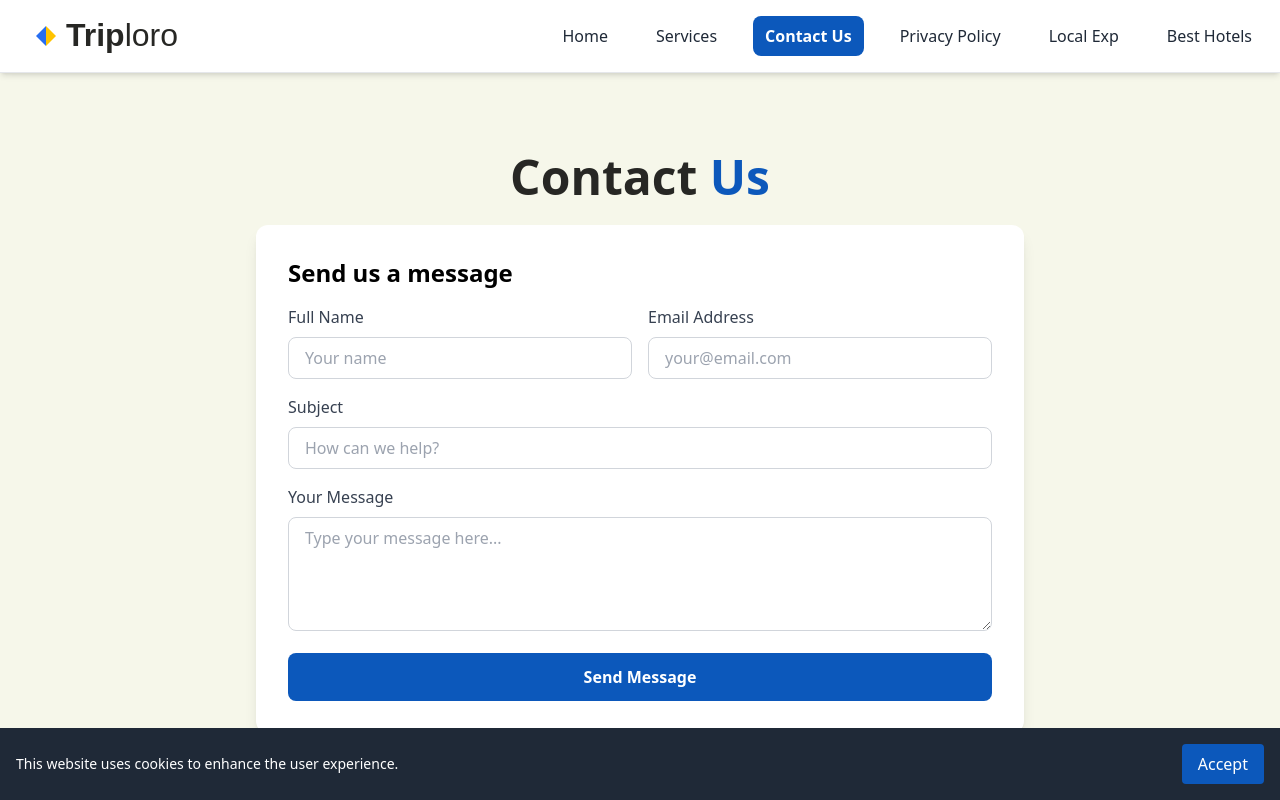
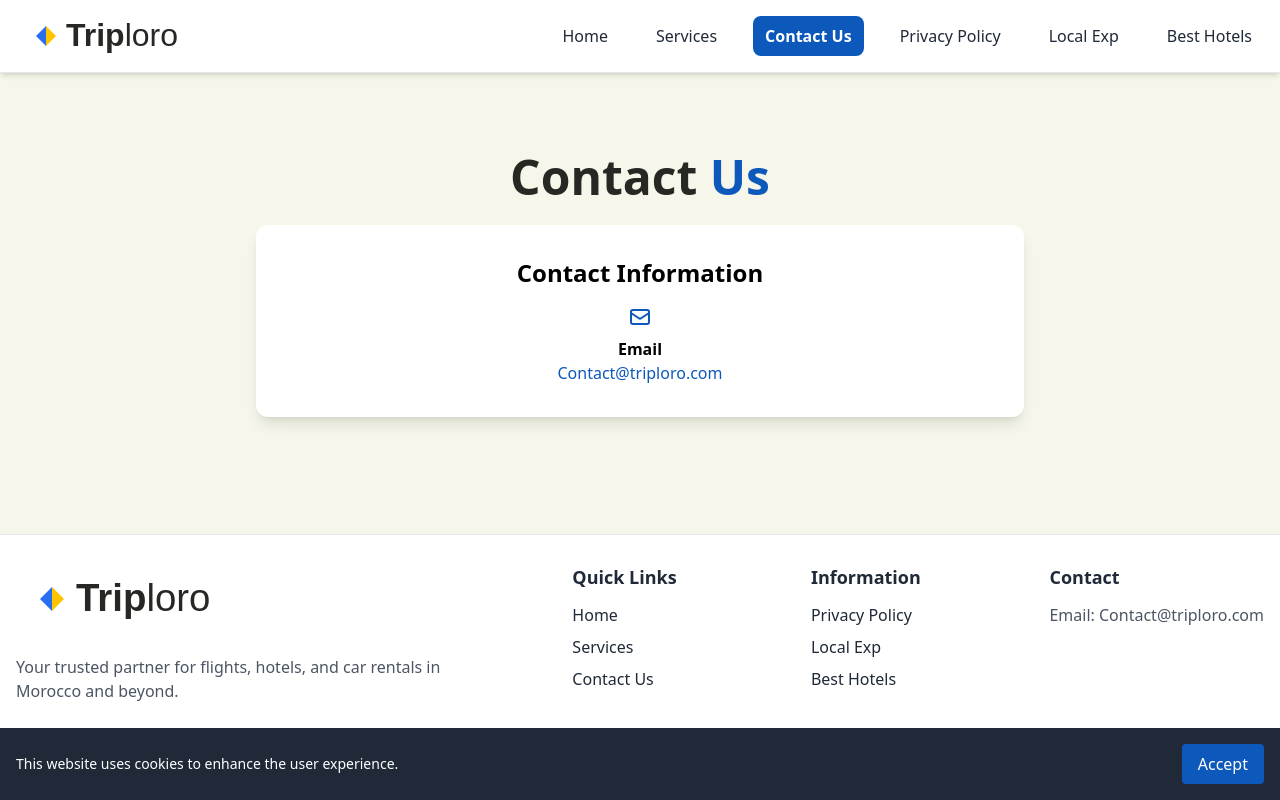
Before and after one commit to noss101/fly-and-room, a React (Vite) app: page /contact in a window 1280 px wide. Shown: the top 800 px of the page. Built offline with nearby package versions, Linux system fonts and the light colour scheme; a web font is replaced by a local one.

Commit message:
Simplify contact page

```diff
--- a/src/pages/ContactPage.jsx
+++ b/src/pages/ContactPage.jsx
@@ -1,153 +1,30 @@
-import React, { useState } from 'react';
+import React from 'react';
 
 const ContactPage = () => {
-  const [formData, setFormData] = useState({
-    name: '',
-    email: '',
-    subject: '',
-    message: '',
-  });
-  const [status, setStatus] = useState(null);
-
-  const handleChange = (e) => {
-    setFormData({ ...formData, [e.target.name]: e.target.value });
-  };
-
-  const handleSubmit = async (e) => {
-    e.preventDefault();
-
-    const serviceId = import.meta.env.VITE_EMAILJS_SERVICE_ID;
-    const templateId = import.meta.env.VITE_EMAILJS_TEMPLATE_ID;
-    const userId = import.meta.env.VITE_EMAILJS_PUBLIC_KEY;
-
-    if (!serviceId || !templateId || !userId) {
-      console.error('Missing EmailJS configuration');
-      setStatus('config-error');
-      return;
-    }
-
-    setStatus('loading');
-    try {
-      const response = await fetch('https://api.emailjs.com/api/v1.0/email/send', {
-        method: 'POST',
-        headers: { 'Content-Type': 'application/json' },
-        body: JSON.stringify({
-          service_id: serviceId,
-          template_id: templateId,
-          user_id: userId,
-          template_params: {
-            from_name: formData.name,
-            reply_to: formData.email,
-            subject: formData.subject,
-            message: formData.message,
-          },
-        }),
-      });
-
-      if (!response.ok) throw new Error('Email not sent');
-      setStatus('success');
-      setFormData({ name: '', email: '', subject: '', message: '' });
-    } catch (error) {
-      console.error(error);
-      setStatus('error');
-    }
-  };
 
   return (
     <div className="container mx-auto px-4 py-12">
-      <div className="max-w-3xl mx-auto">
-        <h1 className="text-3xl sm:text-4xl md:text-5xl font-bold mb-6 text-center text-[#272724]">
+      <div className="max-w-3xl mx-auto text-center">
+        <h1 className="text-3xl sm:text-4xl md:text-5xl font-bold mb-6 text-[#272724]">
           Contact <span className="text-primary">Us</span>
         </h1>
-
-        <div className="bg-white rounded-xl shadow-lg p-8 mb-8">
-          <h2 className="text-2xl font-semibold mb-4">Send us a message</h2>
-          <form className="space-y-4" onSubmit={handleSubmit}>
-            <div className="grid grid-cols-1 md:grid-cols-2 gap-4">
-              <div>
-                <label className="block text-gray-700 mb-2">Full Name</label>
-                <input
-                  type="text"
-                  name="name"
-                  value={formData.name}
-                  onChange={handleChange}
-                  className="w-full px-4 py-2 border border-gray-300 rounded-lg focus:outline-none focus:ring-2 focus:ring-primary"
-                  placeholder="Your name"
-                  required
-                />
-              </div>
-              <div>
-                <label className="block text-gray-700 mb-2">Email Address</label>
-                <input
-                  type="email"
-                  name="email"
-                  value={formData.email}
-                  onChange={handleChange}
-                  className="w-full px-4 py-2 border border-gray-300 rounded-lg focus:outline-none focus:ring-2 focus:ring-primary"
-                  placeholder="your@email.com"
-                  required
-                />
-              </div>
-            </div>
-
-            <div>
-              <label className="block text-gray-700 mb-2">Subject</label>
-              <input
-                type="text"
-                name="subject"
-                value={formData.subject}
-                onChange={handleChange}
-                className="w-full px-4 py-2 border border-gray-300 rounded-lg focus:outline-none focus:ring-2 focus:ring-primary"
-                placeholder="How can we help?"
-                required
-              />
-            </div>
-
-            <div>
-              <label className="block text-gray-700 mb-2">Your Message</label>
-              <textarea
-                rows="4"
-                name="message"
-                value={formData.message}
-                onChange={handleChange}
-                className="w-full px-4 py-2 border border-gray-300 rounded-lg focus:outline-none focus:ring-2 focus:ring-primary"
-                placeholder="Type your message here..."
-                required
-              ></textarea>
-            </div>
-
-            <button
-              type="submit"
-              className="w-full py-3 px-6 bg-primary text-white rounded-lg font-semibold hover:bg-blue-800 transition-colors"
-            >
-              Send Message
-            </button>
-          </form>
-          {status === 'success' && (
-            <p className="mt-4 text-green-600">Message sent successfully.</p>
-          )}
-          {status === 'config-error' && (
-            <p className="mt-4 text-red-600">
-              Email service is not configured. Please try again later.
-            </p>
-          )}
-          {status === 'error' && (
-            <p className="mt-4 text-red-600">Something went wrong. Please try again later.</p>
-          )}
-        </div>
 
         <div className="bg-white rounded-xl shadow-lg p-8">
           <h2 className="text-2xl font-semibold mb-4">Contact Information</h2>
           <div className="space-y-4">
-            <div className="flex items-start">
-              <div className="text-primary mr-3">
+            <div className="flex flex-col items-center">
+              <div className="text-primary mb-2">
                 <svg xmlns="http://www.w3.org/2000/svg" className="h-6 w-6" fill="none" viewBox="0 0 24 24" stroke="currentColor">
                   <path strokeLinecap="round" strokeLinejoin="round" strokeWidth={2} d="M3 8l7.89 5.26a2 2 0 002.22 0L21 8M5 19h14a2 2 0 002-2V7a2 2 0 00-2-2H5a2 2 0 00-2 2v10a2 2 0 002 2z" />
                 </svg>
               </div>
               <div>
                 <h3 className="font-semibold">Email</h3>
-                <p>Contact@triploro.com</p>
+                <p>
+                  <a href="mailto:Contact@triploro.com" className="text-primary hover:underline">
+                    Contact@triploro.com
+                  </a>
+                </p>
               </div>
             </div>
           </div>
```
